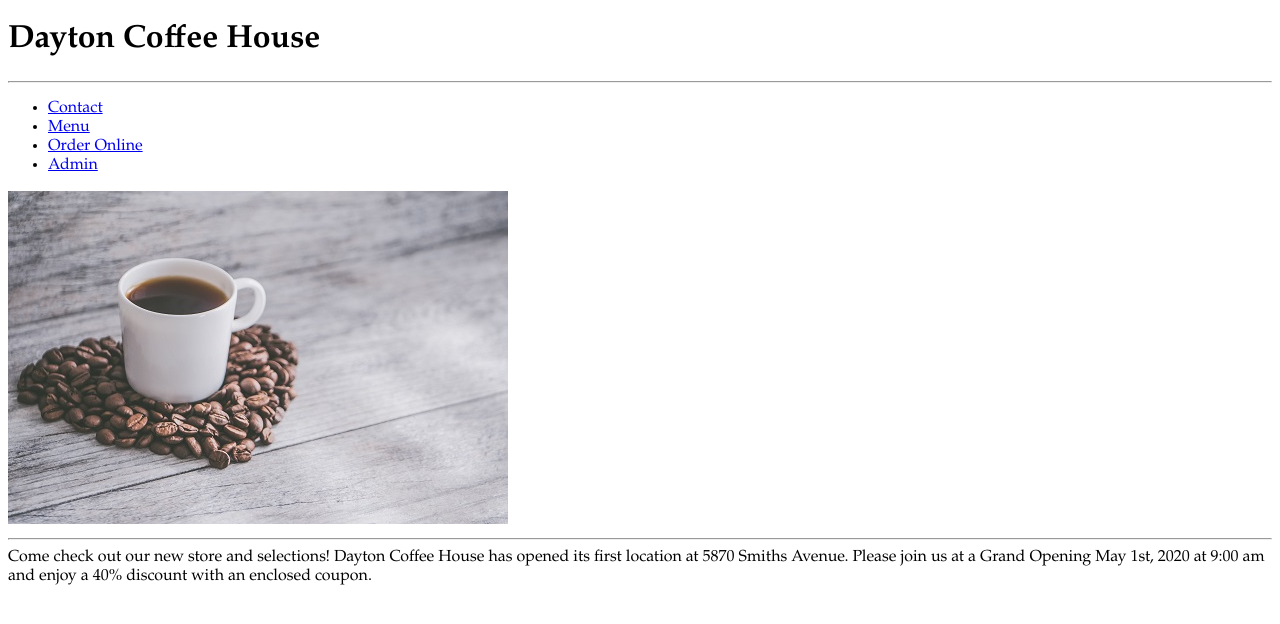
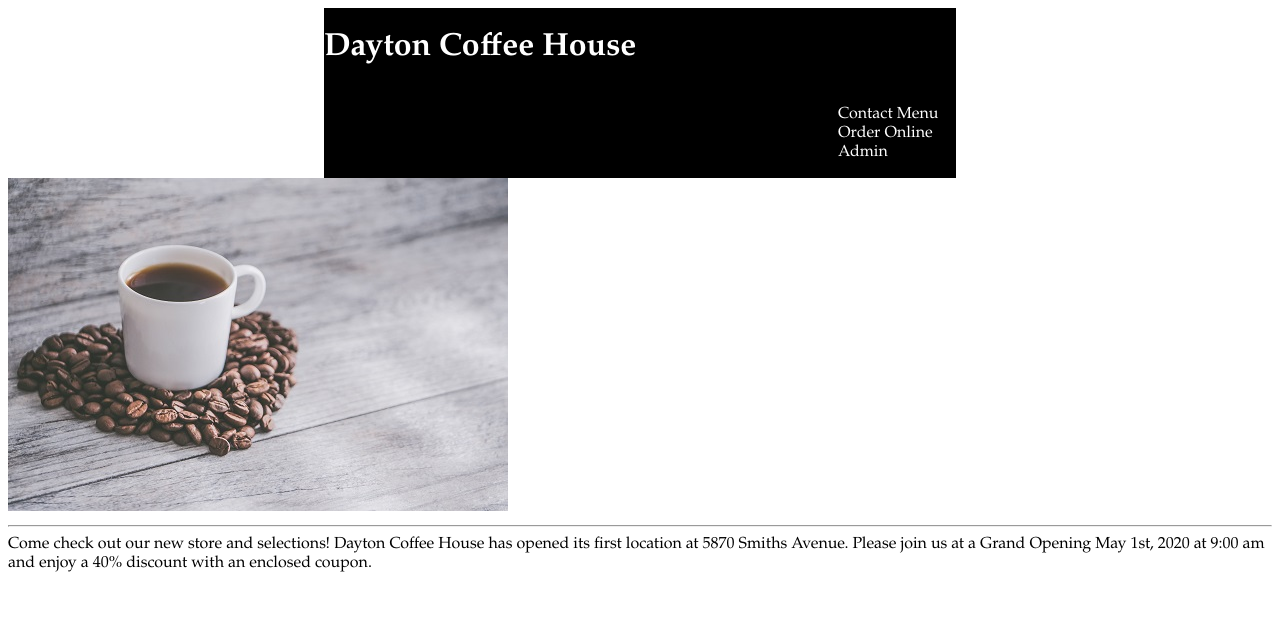
Before and after one commit to Scolebau95/Dayton-Coffee-House, a PHP site: page / in a window 1280 px wide. Shown: the top 624 px of the page. Run offline with PHP 8.4, Linux system fonts and the light colour scheme.

Commit message:
Homepage Changes
Homepage Changes

```diff
--- a/DaytonCoffeeHouse/css/homepage.css
+++ b/DaytonCoffeeHouse/css/homepage.css
@@ -1,3 +1,28 @@
 body{
 	font-family: Garamond, serif;
 }
+
+header{
+	display: flex;
+	flex-wrap: wrap;
+	background-color: Black;
+	width: 50%;
+	margin: auto;
+}
+
+a[target=nav]{
+	text-decoration: none;
+	color: white;
+}
+
+ul{
+	margin-left: 75%;
+}
+
+li{
+	display: inline;
+}
+
+h1{
+	color: white;
+}
--- a/DaytonCoffeeHouse/index.php
+++ b/DaytonCoffeeHouse/index.php
@@ -15,16 +15,15 @@
   </head>
   <body>
       <header>
-          <h1>Dayton Coffee House</h1>
-          <hr>
+         <h1>Dayton Coffee House</h1>
+	        <ul>
+            <li><a href="Contact.php" target="nav">Contact</a></li>
+            <li><a href="HouseItems.php" target="nav">Menu</a></li>
+            <li><a href="OrderOnline.php" target="nav">Order Online</a></li>
+            <li><a href="Admin.php" target="nav">Admin</a></li>
+         </ul>
       </header>
       <main>
-         <ul>
-            <li><a href="Contact.php">Contact</a></li>
-            <li><a href="HouseItems.php">Menu</a></li>
-            <li><a href="OrderOnline.php">Order Online</a></li>
-            <li><a href="Admin.php">Admin</a></li>
-         </ul>
          <img src="images/MainPicture.jpg" alt="homepagePic" id="homepagePic">
          <hr>
       </main>
```
Also changed, not shown: 2 other files.
